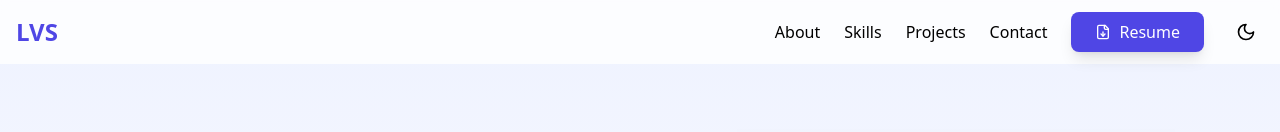
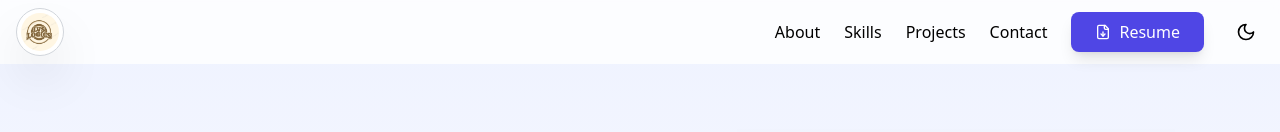
Before and after one commit to LVSJanakiRamaraju/MyPortfolio, a React (Vite) app: page / in a window 1280 px wide. Shown: the top 132 px of the page. Built offline with nearby package versions, Linux system fonts and the light colour scheme.

Commit message:
Added Logo

```diff
--- a/index.html
+++ b/index.html
@@ -2,7 +2,7 @@
 <html lang="en">
   <head>
     <meta charset="UTF-8" />
-    <link rel="icon" type="image/svg+xml" href="/vite.svg" />
+    <link rel="icon" type="image/svg+xml" href="/lvs.png" />
     <meta name="viewport" content="width=device-width, initial-scale=1.0" />
     <title>Rama Raju Portfolio</title>
   </head>
--- a/src/App.tsx
+++ b/src/App.tsx
@@ -36,7 +36,7 @@ function App() {
             {/* Main Navigation Bar */}
             <div className="flex items-center justify-between h-16">
               <a href="#" className="text-2xl font-bold text-indigo-600 dark:text-indigo-400">
-                LVS
+                <img src="/public/lvs.png" alt="LVS" className="w-12 h-12 rounded-3xl w-full shadow-2xl p-1 bg-white dark:bg-gray-800 border border-gray-300 dark:border-gray-600" />
               </a>
 
               {/* Desktop Navigation */}
```
Also changed, not shown: public/lvs.png (added).
